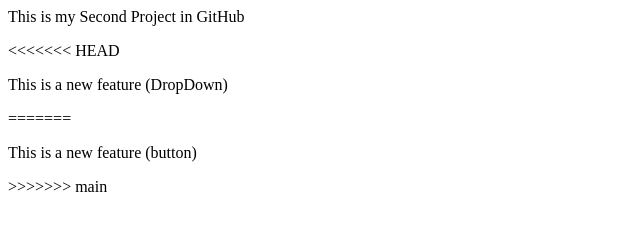
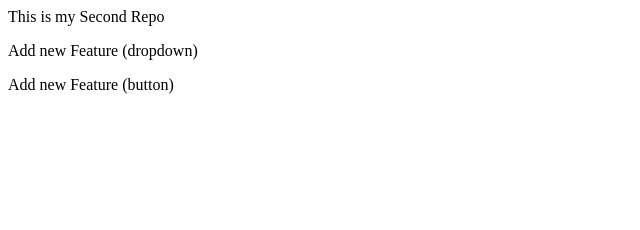
Before and after one commit to nayeem842/Java_Project1, a plain HTML site: page index.html in a window 1280 px wide. Shown: the whole page, without its empty margins (0-640 px from the left). Drawn offline with Linux system fonts and the light colour scheme.

Commit message:
Add new Feature

```diff
--- a/index.html
+++ b/index.html
@@ -1,6 +1,4 @@
-<p>This is my Second Project in GitHub</p>
-<<<<<<< HEAD
-<p>This is a new feature (DropDown)</p>
-=======
-<p>This is a new feature (button)</p>
->>>>>>> main
+
+<p>This is my Second Repo</p>
+<p>Add new Feature (dropdown)</p>
+<p>Add new Feature (button)</p>
```
